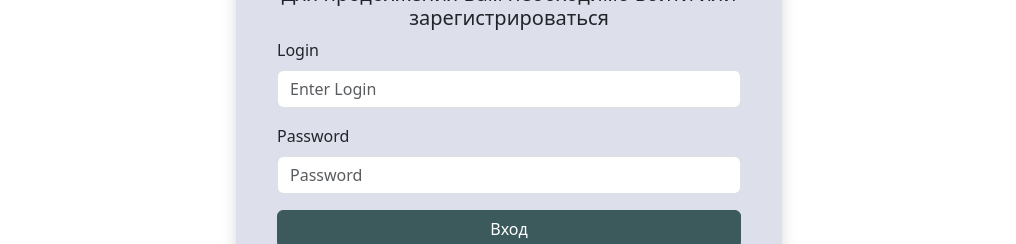
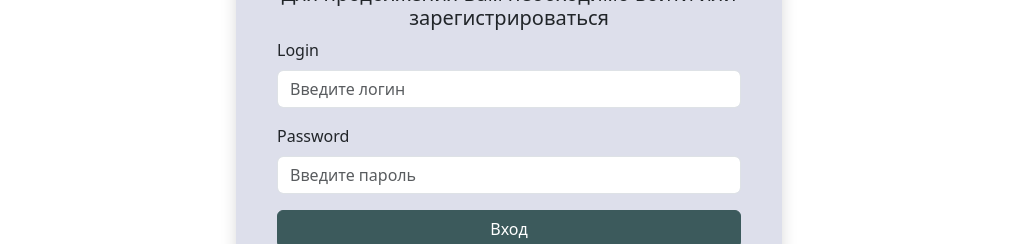
Before and after one commit to boneyk/Epsilon_Frontend, a React (Create React App) app: page / in a window 1280 px wide. Shown: the part 232-476 px from the top of the page, without its empty margins (131-1147 px from the left). Built offline with nearby package versions, Linux system fonts and the light colour scheme.

Commit message:
добавлена валидация входа на пустоту поля

```diff
--- a/src/Login.js
+++ b/src/Login.js
@@ -1,20 +1,53 @@
-import React, { useState,setErrorMessage } from "react";
+import React, { useState,setErrorMessage, useEffect } from "react";
 import { Container, Row, Col, Card, Form, Button } from "react-bootstrap";
 import { Link } from "react-router-dom";
 import Header from "./components/Header";
 import axios from "axios";
 
 export const Login = () => {
-  const [login, setLogin] = useState(""); // создаем состояние для хранения значения логина
-  const [password, setPassword] = useState(""); // создаем состояние для хранения значения пароля
+  const [login, setLogin] = useState("");
+const [password, setPassword] = useState("");
+const [loginDirty, setLoginDirty] = useState(false);
+const [passwordDirty, setPasswordDirty] = useState(false);
+const [loginError, setLoginError] = useState("Логин не может быть пустым");
+const [passwordError, setPasswordError] = useState("Пароль не может быть пустым");
+const [formValid, setFormValid] = useState(false);
 
-  const handleLoginChange = (event) => {
-    setLogin(event.target.value); // обновляем состояние при изменении значения в поле ввода логина
-  };
+useEffect(() => {
+  if (!loginDirty && !passwordDirty) {
+    setFormValid(true);
+  } else {
+    setFormValid(false);
+  }
+}, [loginDirty, passwordDirty]);
 
-  const handlePasswordChange = (event) => {
-    setPassword(event.target.value); // обновляем состояние при изменении значения в поле ввода пароля
-  };
+const handleLoginChange = (event) => {
+  setLogin(event.target.value);
+};
+
+const handlePasswordChange = (event) => {
+  setPassword(event.target.value);
+};
+
+const blurHandler = (e) => {
+  switch (e.target.name) {
+    case "login":
+      if (login === "") {
+        setLoginDirty(true);
+      } else {
+        setLoginDirty(false);
+      }
+      break;
+    case "password":
+      if (password === "") {
+        setPasswordDirty(true);
+      } else {
+        setPasswordDirty(false);
+      }
+      break;
+  }
+};
+
 
   const handleSubmit = (event) => {
     event.preventDefault();
@@ -63,16 +96,19 @@ export const Login = () => {
                   </h2>
                   <div className="mb-3">
                     <Form onSubmit={handleSubmit}>
+                      {(loginDirty) && <div style ={{color:'red'}}>{loginError}</div>}
                       <Form.Group className="mb-3" controlId="Login">
                         <Form.Label className="text-center">Login</Form.Label>
                         <Form.Control
                           type="text"
-                          placeholder="Enter Login"
+                          name="login"
+                          placeholder="Введите логин"
                           value={login}
+                          onBlur={e=>blurHandler(e)}
                           onChange={handleLoginChange}
                         />
                       </Form.Group>
-
+                      {(passwordDirty) && <div style ={{color:'red'}}>{passwordError}</div>}
                       <Form.Group
                         className="mb-3"
                         controlId="formBasicPassword"
@@ -80,8 +116,10 @@ export const Login = () => {
                         <Form.Label>Password</Form.Label>
                         <Form.Control
                           type="password"
-                          placeholder="Password"
+                          name = "password"
+                          placeholder="Введите пароль"
                           value={password}
+                          onBlur={e=>blurHandler(e)}
                           onChange={handlePasswordChange}
                         />
                       </Form.Group>
@@ -94,6 +132,7 @@ export const Login = () => {
                             backgroundColor: "#3C5A5C",
                             borderColor: "#3C5A5C",
                           }} onClick={handleSubmit}
+                          disabled = {!formValid}
                         >
                           <Link
                             to="api/tours"
```
